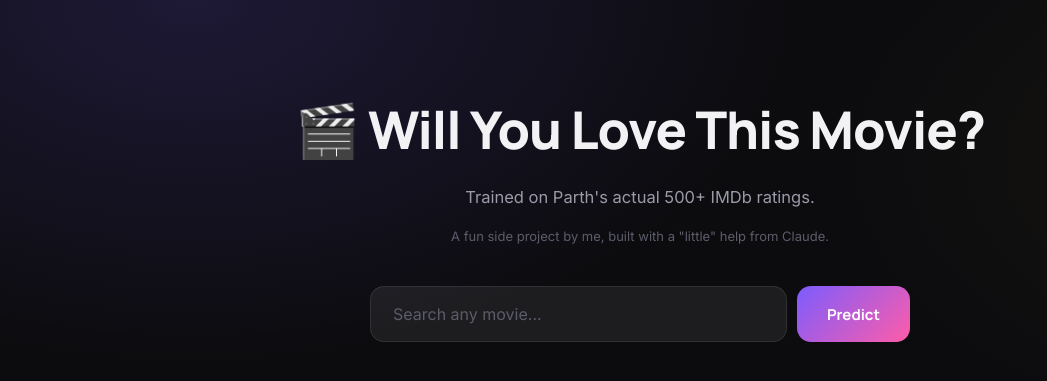
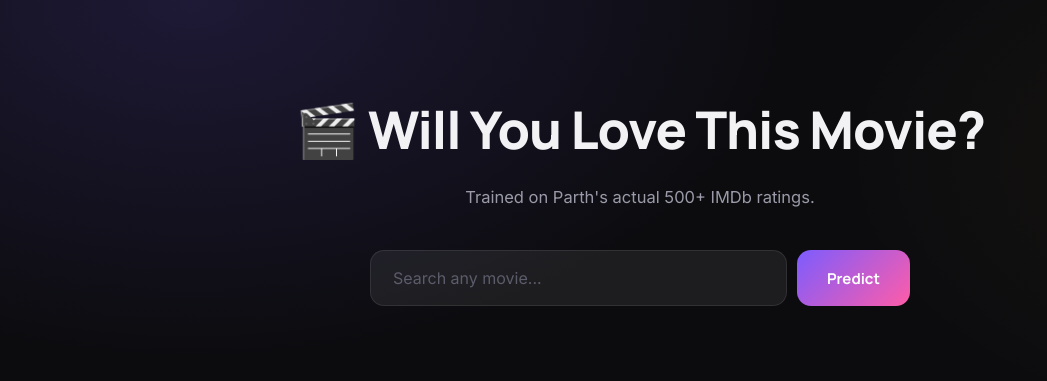
Before and after one commit to ParthSaxena2007/will_you_love_this_movie, a Flask app: page / in a window 1280 px wide. Shown: the top 381 px of the page, without its empty margins (0-1047 px from the left). Run offline with Flask 3, Linux system fonts and the light colour scheme; parts of the project's set-up code (start-up, migrations or seed data) failed here and were passed over.

Commit message:
Update index.html

```diff
--- a/templates/index.html
+++ b/templates/index.html
@@ -15,7 +15,7 @@
   <section class="hero">
     <h1>🎬 Will You Love This Movie?</h1>
     <p class="tagline">Trained on Parth's actual 500+ IMDb ratings.</p>
-    <p class="made-by">A fun side project by me, built with a "little" help from Claude.</p>
+
     <form class="search" method="POST">
       <input type="text" name="movie" placeholder="Search any movie..." required
              value="{{ request.form.get('movie', '') }}">
```
